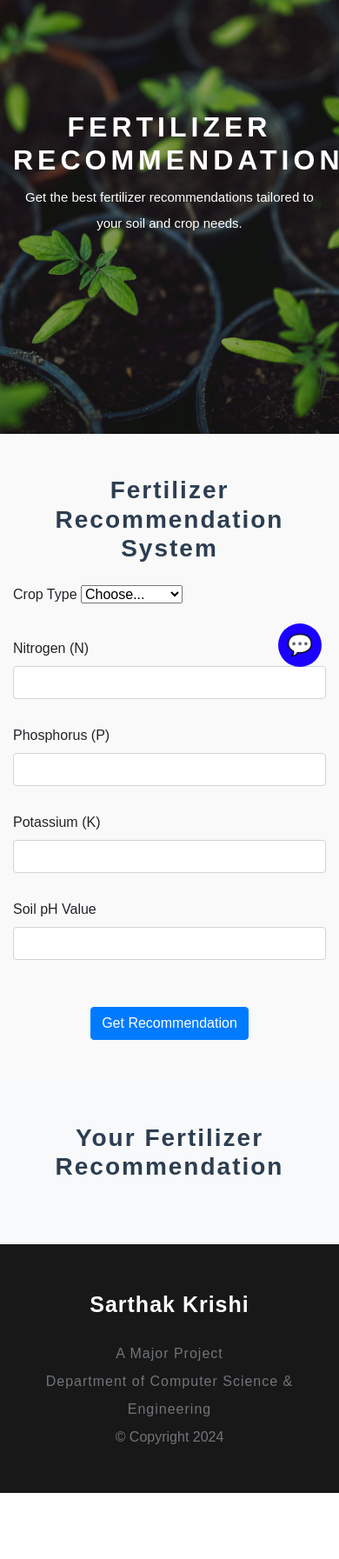
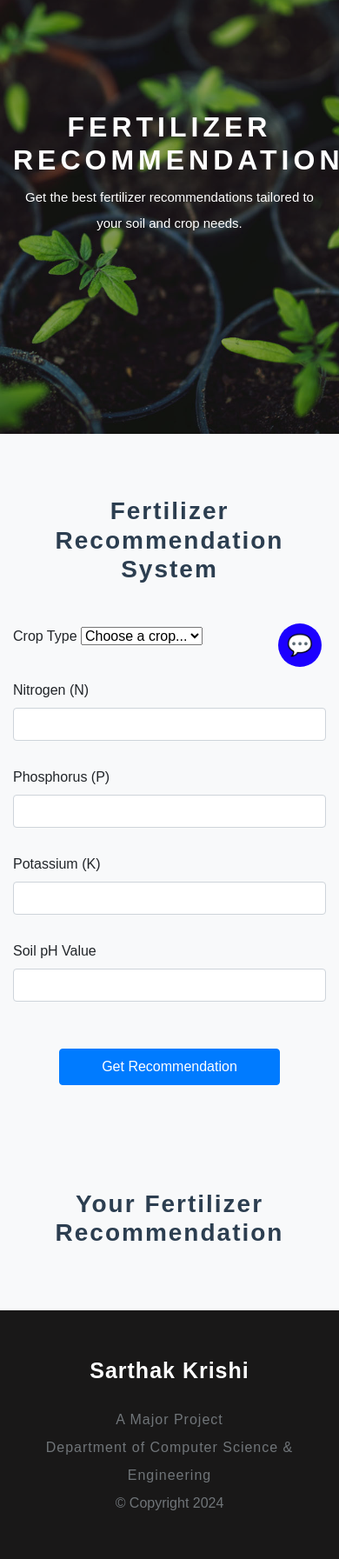
Before and after one commit to Arjitakushwah/major-project, a Flask app: page /fertilizer_recommendation in a window 390 px wide. Shown: the part 57-1850 px from the top of the page at 87% size. Before the commit the page ends 1774 px from the top, so only its background shows below. Run offline with Flask 3, Linux system fonts and the light colour scheme; parts of the project's set-up code (start-up, migrations or seed data) failed here and were passed over; some libraries are stand-ins or nearby versions; some web fonts are replaced.

Commit message:
commited

```diff
--- a/templates/fertilizer.html
+++ b/templates/fertilizer.html
@@ -18,60 +18,67 @@
     </div>
 </section>
 
-<!-- Fertilizer Form -->
-<section class="py-5">
-    <div class="container py-md-4">
-        <h3 class="heading mb-sm-5 mb-4 text-center">Fertilizer Recommendation System</h3>
-        <form id="fertilizerForm" class="row g-3">
-            <div class="col-md-6">
+<!-- Fertilizer Recommendation Form -->
+<section class="py-5 bg-light">
+    <div class="container py-4">
+      <h3 class="heading text-center mb-5">Fertilizer Recommendation System</h3>
+
+      <form id="fertilizerForm" method="POST" action="/get-fertilizer-recommendation">
+        <div class="row g-4">
+
+          <!-- Crop Type -->
+          <div class="col-md-6 offset-md-3">
             <label for="cropname" class="form-label">Crop Type</label>
             <select id="cropname" name="cropname" class="form-select" required>
-                    <option selected>Choose...</option>
+              <option value="" disabled selected>Choose a crop...</option>
               <option value="rice">Rice</option>
               <option value="maize">Maize</option>
               <option value="chickpea">Chickpea</option>
-                    <option value="pigeonpeas">pigeonpeas</option>
-                    <option value="kidneybeans">Kidneybeans</option>
-                    <option value="mothbeans">mothbeans</option>
-                    <option value="mungbean">mungbean</option>
-                    <option value="blackgram">blackgram</option>
-                    <option value="lentil">lentil</option>
-                    <option value="pomegranate">pomegranate</option>
-                    <option value="banana">banana</option>
-                    <option value="mango">mango</option>
-                    <option value="grapes">grapes</option>
-                    <option value="jute">jute</option>
-                    <option value="papaya">papaya</option>
-                    <option value="cotton">cotton</option>
-                    <option value="coffee">coffee</option>
-                    <option value="muskmelon">muskmelon</option>
-                    <option value="orange">orange</option>
-                    <option value="watermelon">watermelon</option>
-                    <option value="apple">apple</option>
-
-
+              <option value="pigeonpeas">Pigeon Peas</option>
+              <option value="kidneybeans">Kidney Beans</option>
+              <option value="mothbeans">Moth Beans</option>
+              <option value="mungbean">Mung Bean</option>
+              <option value="blackgram">Black Gram</option>
+              <option value="lentil">Lentil</option>
+              <option value="pomegranate">Pomegranate</option>
+              <option value="banana">Banana</option>
+              <option value="mango">Mango</option>
+              <option value="grapes">Grapes</option>
+              <option value="jute">Jute</option>
+              <option value="papaya">Papaya</option>
+              <option value="cotton">Cotton</option>
+              <option value="coffee">Coffee</option>
+              <option value="muskmelon">Muskmelon</option>
+              <option value="orange">Orange</option>
+              <option value="watermelon">Watermelon</option>
+              <option value="apple">Apple</option>
             </select>
           </div>
+
+          <!-- NPK Inputs -->
           <div class="col-md-4">
             <label for="nitrogen" class="form-label">Nitrogen (N)</label>
-                <input type="number"
-                step="0.01"
-                id="nitrogen" name="nitrogen" class="form-control" required>
+            <input type="number" min="0" step="0.01" id="nitrogen" name="nitrogen" class="form-control"  required>
           </div>
           <div class="col-md-4">
-                <label for="phosphorus" class="form-label">Phosphorus (P)</label>
-                <input type="number" step="0.01" id="phosphorus" name="phosphorous" class="form-control" required>
+            <label for="phosphorous" class="form-label">Phosphorus (P)</label>
+            <input type="number" min="0" step="0.01" id="phosphorous" name="phosphorous" class="form-control"  required>
           </div>
           <div class="col-md-4">
-                <label for="potassium" class="form-label">Potassium (K)</label>
-                <input type="number" step="0.01"  id="potassium" name="pottasium" class="form-control" required>
+            <label for="pottasium" class="form-label">Potassium (K)</label>
+            <input type="number" min="0" step="0.01" id="pottasium" name="pottasium" class="form-control" required>
           </div>
-            <div class="col-12">
+
+          <!-- pH Value -->
+          <div class="col-md-6 offset-md-3">
             <label for="phValue" class="form-label">Soil pH Value</label>
-                <input type="number" step="0.01" id="phValue" name="ph_value" class="form-control" required>
+            <input type="number" step="0.01" min="3" max="10" id="phValue" name="ph_value" class="form-control" required>
           </div>
+
+          <!-- Submit Button -->
           <div class="col-12 text-center mt-4">
-                <button type="submit" class="btn btn-primary">Get Recommendation</button>
+            <button type="submit" class="btn btn-primary px-5 py-2">Get Recommendation</button>
+          </div>
         </div>
       </form>
     </div>
```
Also changed, not shown: 1 other file. Lines whose indentation alone changed are shown as unchanged.
